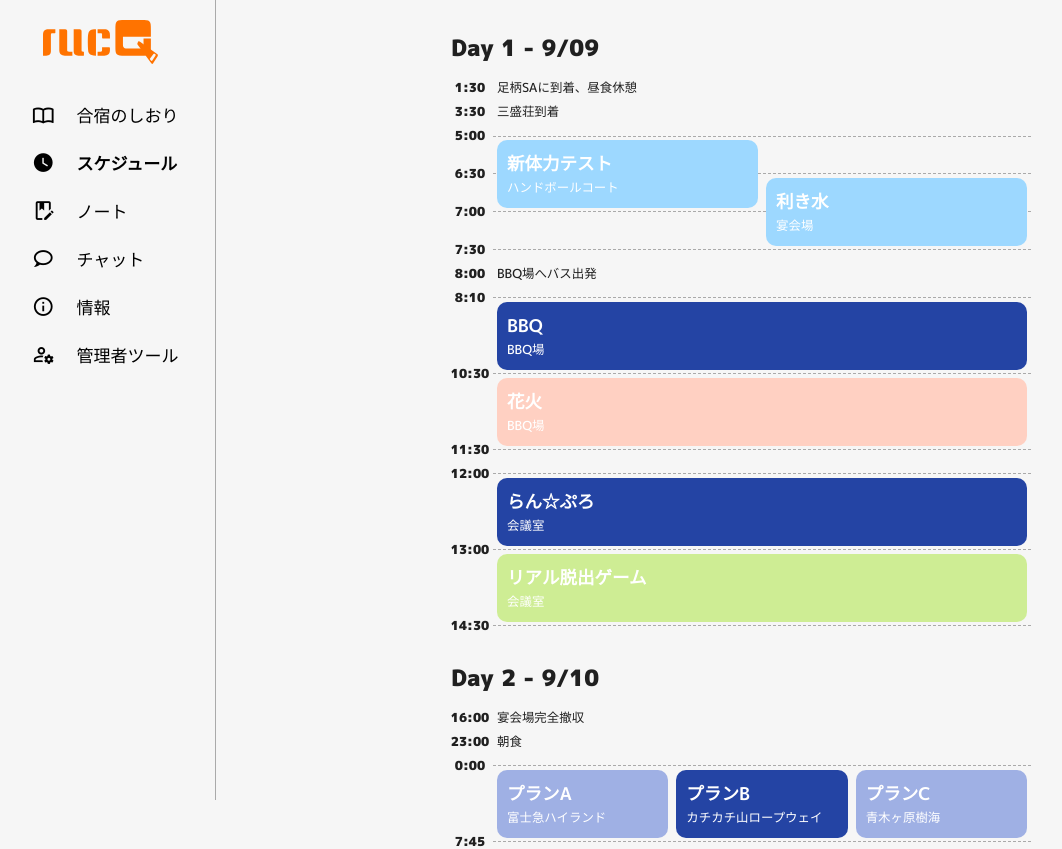
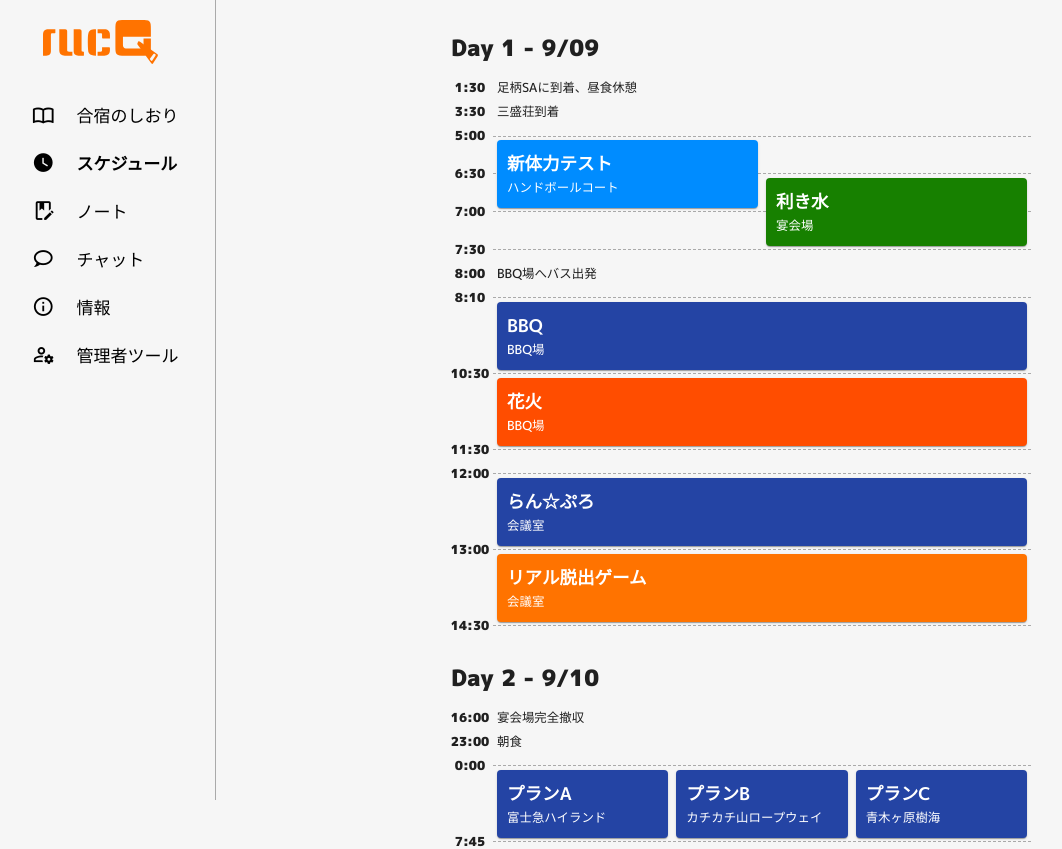
Before and after one commit to traP-jp/rucQ, a Vue app in the folder frontend/: page /1/schedule in a window 1280 px wide. Shown: the top 849 px of the page, without its empty margins (14-1076 px from the left). Built offline with nearby package versions, Linux system fonts and the light colour scheme; a web font is replaced by a local one.

Commit message:
イベントブロック置き換え

```diff
--- a/frontend/src/assets/base.css
+++ b/frontend/src/assets/base.css
@@ -1,6 +1,6 @@
 :root {
   --color-black: #000000;
-  --color-darkgray: #444444;
+  --color-gray: #444444;
   --color-lightgray: #aaaaaa;
   --color-white: #f6f6f6;
   --color-exwhite: #ffffff;
--- a/frontend/src/components/EventBlock.vue
+++ b/frontend/src/components/EventBlock.vue
@@ -2,16 +2,17 @@
 const props = defineProps<{
   event: CampEvent
 }>()
-const popUp = defineModel<CampEvent | undefined>('popUp')
 </script>
 
 <template>
-  <button :class="$style.container" @click="popUp = event">
-    <div :class="$style.content" :style="`background-color: #${event.display_color}`">
-      <h3 style="font-weight: 700">{{ props.event.name }}</h3>
-      <h5 style="font-weight: 500">{{ props.event.location }}</h5>
-    </div>
-  </button>
+  <div :class="$style.container">
+    <v-card link :class="$style.card" :color="event.display_color" height="100%">
+      <div :class="$style.content">
+        <h3 style="font-weight: 700" :class="$style.text">{{ props.event.name }}</h3>
+        <h5 style="font-weight: 500" :class="$style.text">{{ props.event.location }}</h5>
+      </div>
+    </v-card>
+  </div>
 </template>
 
 <style module>
@@ -20,11 +21,23 @@ const popUp = defineModel<CampEvent | undefined>('popUp')
   color: var(--color-exwhite);
 }
 
-.content {
+.card {
   width: 100%;
   height: 100%;
-  background-color: #0088ff;
   padding: 10px;
-  border-radius: 10px;
+  margin: 0px;
+  cursor: pointer; /* ボタンのようにクリック可能に */
+}
+
+.content {
+  display: flex;
+  flex-direction: column;
+  justify-content: center;
+  height: 100%;
+}
+
+.text {
+  color: var(--color-exwhite);
+  overflow-wrap: break-word;
 }
 </style>
--- a/frontend/src/lib/sample-data.ts
+++ b/frontend/src/lib/sample-data.ts
@@ -8,7 +8,7 @@ export const events: CampEvent[] = [
     camp_id: 1,
     by_staff: true,
     description: 'sample',
-    display_color: '2444A4',
+    display_color: 'navy',
     organizer_traq_id: 'kitsne',
   },
   {
@@ -20,7 +20,7 @@ export const events: CampEvent[] = [
     camp_id: 1,
     by_staff: true,
     description: 'sample',
-    display_color: '2444A4',
+    display_color: 'navy',
     organizer_traq_id: 'kitsne',
   },
   {
@@ -32,7 +32,7 @@ export const events: CampEvent[] = [
     camp_id: 1,
     by_staff: true,
     description: 'sample',
-    display_color: '9FB0E4',
+    display_color: 'navy',
     organizer_traq_id: 'kitsne',
   },
   {
@@ -44,7 +44,7 @@ export const events: CampEvent[] = [
     camp_id: 1,
     by_staff: true,
     description: 'sample',
-    display_color: '2444A4',
+    display_color: 'navy',
     organizer_traq_id: 'kitsne',
   },
   {
@@ -56,7 +56,7 @@ export const events: CampEvent[] = [
     camp_id: 1,
     by_staff: true,
     description: 'sample',
-    display_color: '9FB0E4',
+    display_color: 'navy',
     organizer_traq_id: 'kitsne',
   },
   {
@@ -68,7 +68,7 @@ export const events: CampEvent[] = [
     camp_id: 1,
     by_staff: true,
     description: 'sample',
-    display_color: '9DD8FF',
+    display_color: 'blue',
     organizer_traq_id: 'kitsne',
   },
   {
@@ -80,7 +80,7 @@ export const events: CampEvent[] = [
     camp_id: 1,
     by_staff: true,
     description: 'sample',
-    display_color: '9DD8FF',
+    display_color: 'green',
     organizer_traq_id: 'kitsne',
   },
   {
@@ -92,7 +92,7 @@ export const events: CampEvent[] = [
     camp_id: 1,
     by_staff: true,
     description: 'sample',
-    display_color: 'FFD0C2',
+    display_color: 'red',
     organizer_traq_id: 'kitsne',
   },
   {
@@ -104,7 +104,7 @@ export const events: CampEvent[] = [
     camp_id: 1,
     by_staff: true,
     description: 'sample',
-    display_color: 'CEED94',
+    display_color: 'orange',
     organizer_traq_id: 'kitsne',
   },
   {
@@ -116,7 +116,7 @@ export const events: CampEvent[] = [
     camp_id: 1,
     by_staff: true,
     description: 'sample',
-    display_color: 'FFDAA3',
+    display_color: 'blue',
     organizer_traq_id: 'kitsne',
   },
   {
@@ -128,7 +128,7 @@ export const events: CampEvent[] = [
     camp_id: 1,
     by_staff: true,
     description: 'sample',
-    display_color: 'FF9900',
+    display_color: 'orange',
     organizer_traq_id: 'kitsne',
   },
   {
--- a/frontend/src/main.ts
+++ b/frontend/src/main.ts
@@ -22,12 +22,29 @@ const vuetify = createVuetify({
     themes: {
       light: {
         colors: {
+          black: '#000000',
+          gray: '#444444',
+          lightgray: '#aaaaaa',
+          white: '#f6f6f6',
+          exwhite: '#ffffff',
+
+          orange: '#ff7300',
+          orangePale: '#ffe2b2',
+          green: '#178000',
+          greenPale: '#ccffc1',
+          red: '#ff4d00',
+          redPale: '#ffc9b2',
+          blue: '#008cff',
+          bluePale: '#9dd8ff',
+          navy: '#2444a4',
+          navyPale: '#afc3ff',
+
+          text: '#000000', // var(--color-black)
           background: '#f6f6f6', // var(--color-background)
           surface: '#f6f6f6',
           primary: '#ff7300', // var(--color-orange)
           secondary: '#ffe2b2', // var(--color-orange-pale)
           error: '#ff4d00', // var(--color-red)
-          text: '#000000', // var(--color-black)
         },
       },
     },
@@ -35,8 +52,7 @@ const vuetify = createVuetify({
 })
 
 // 調べた限りでは、Vuetify のテーマ設定は基本的にこの createVuetify の中をいじって行うらしい
-// 全面的に Vuetify 製コンポーネントを採用する場合、基本的な色の設定は base.css ではなくこちらで行うべき
-// ただし、イベントブロックなど色付きの情報を扱う場合は base.css も依然として必要ではありそう
+// base.css の色定義は準備が整い次第廃止したい
 
 app.use(pinia)
 app.use(router)
```
